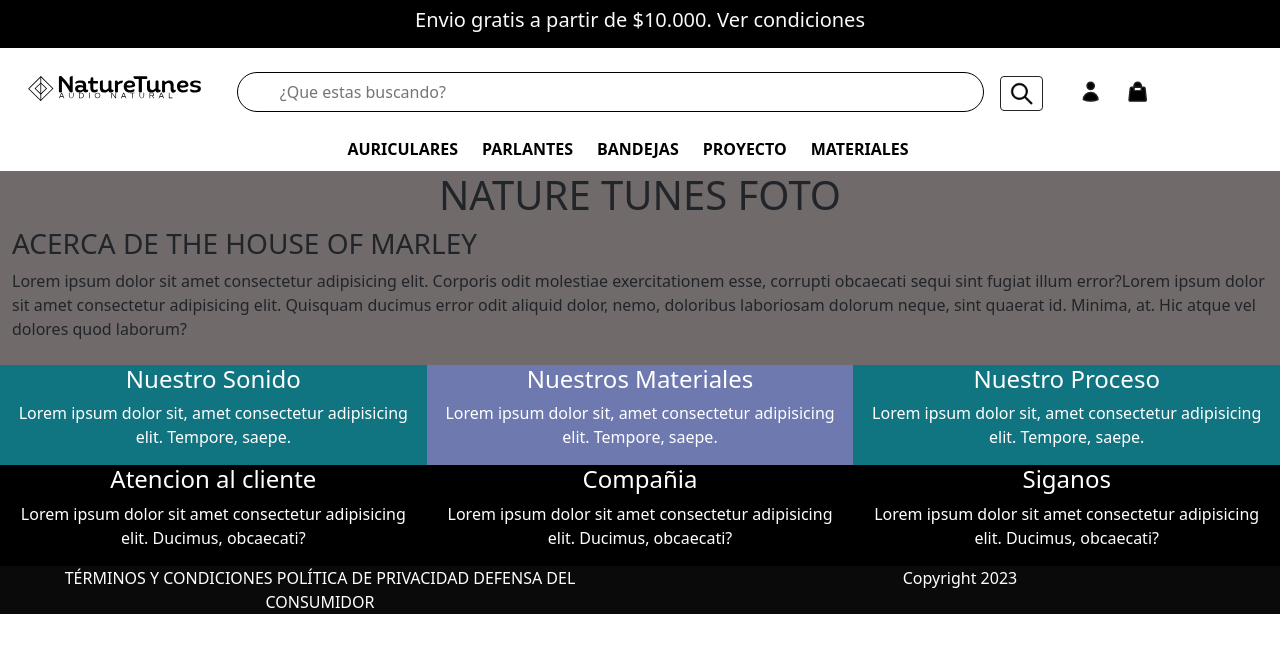
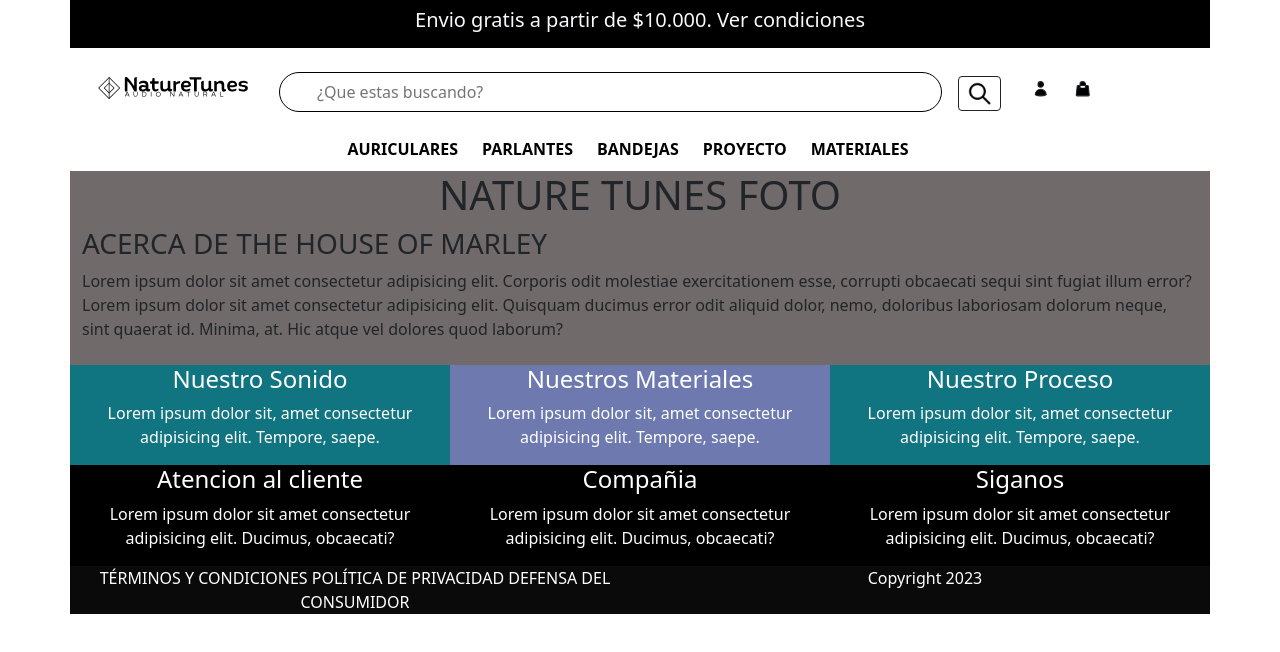
Before and after one commit to MaxiPrandi/NatureTunes, a React (Vite) app in the folder Front/: page / in a window 1280 px wide. Shown: the top 652 px of the page. Built offline with nearby package versions, Linux system fonts and the light colour scheme.

Commit message:
cambie fluid

```diff
--- a/Front/src/home.jsx
+++ b/Front/src/home.jsx
@@ -7,7 +7,7 @@ import { Link } from "react-router-dom";
 
 const Home = () => {
     return (
-        <Container fluid className="contenedor">
+        <Container  className="contenedor">
             <Row>
                 <h1>NATURE TUNES FOTO</h1>
             </Row>
--- a/Front/src/partials/Footer.jsx
+++ b/Front/src/partials/Footer.jsx
@@ -8,7 +8,7 @@ import { Link } from "react-router-dom";
 
 const Footer = () => {
     return(
-        <Container fluid>
+        <Container>
             <Row className="footer1">
                 <Col><h4>Atencion al cliente</h4>
                 <p>Lorem ipsum dolor sit amet consectetur adipisicing elit. Ducimus, obcaecati?</p>
--- a/Front/src/partials/Navbar.jsx
+++ b/Front/src/partials/Navbar.jsx
@@ -7,7 +7,7 @@ function NavBar() {
     return (
 
 
-        <Container fluid>
+        <Container>
             <Row className="barra text-light p-2">
                 <h5>Envio gratis a partir de $10.000.
                     <Link to='/' className="text-decoration-none text-light ">  Ver condiciones</Link>
```
